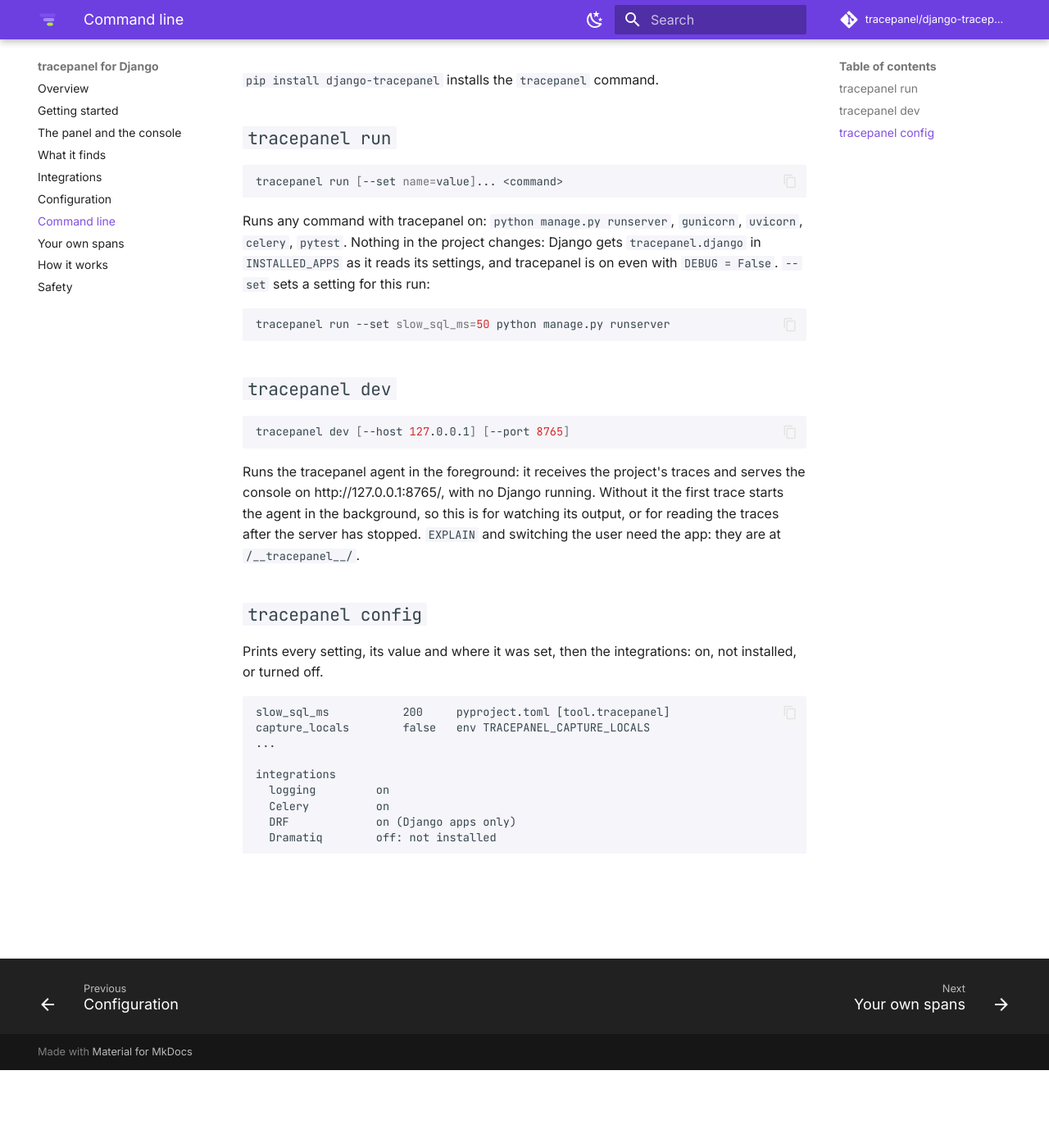
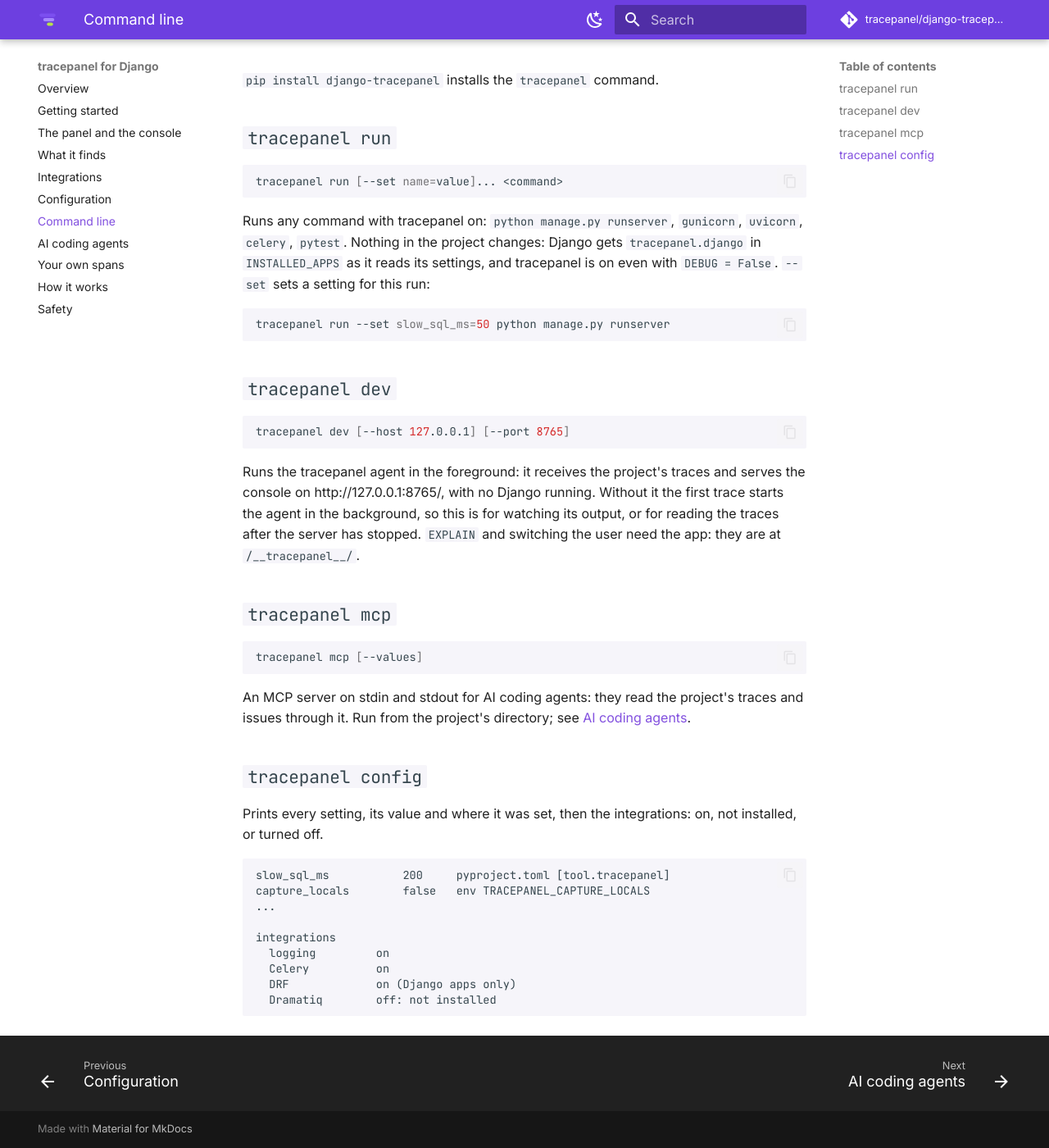
Before and after one commit to tracepanel/django-tracepanel, an MkDocs documentation site: the page built from docs/cli.md, in a window 1280 px wide and 1400 px high, scrolled down 95 px. Shown: the whole window at 82% size. Built offline with MkDocs 1.6.1 and Material for MkDocs 9.7.7, drawn with Linux system fonts in a browser that asks for light colours; comment, search, counter and statistics services are not loaded.

Commit message:
Docs: AI coding agents (tracepanel mcp)

````diff
--- a/docs/cli.md
+++ b/docs/cli.md
@@ -27,6 +27,15 @@
 is for watching its output, or for reading the traces after the server has stopped. `EXPLAIN` and switching the user
 need the app: they are at `/__tracepanel__/`.
 
+## `tracepanel mcp`
+
+```bash
+tracepanel mcp [--values]
+```
+
+An MCP server on stdin and stdout for AI coding agents: they read the project's traces and issues through it. Run from
+the project's directory; see [AI coding agents](ai-agents.md).
+
 ## `tracepanel config`
 
 Prints every setting, its value and where it was set, then the integrations: on, not installed, or turned off.
--- a/mkdocs.yml
+++ b/mkdocs.yml
@@ -41,6 +41,7 @@
   - Integrations: integrations.md
   - Configuration: configuration.md
   - Command line: cli.md
+  - AI coding agents: ai-agents.md
   - Your own spans: api.md
   - How it works: how-it-works.md
   - Safety: safety.md
@@ -71,6 +72,8 @@
   - md_in_html
   - pymdownx.details
   - pymdownx.superfences
+  - pymdownx.tabbed:
+      alternate_style: true
   - pymdownx.highlight:
       anchor_linenums: true
   - toc:
````
Also changed, not shown: docs/ai-agents.md (added, +78 -0 lines).
